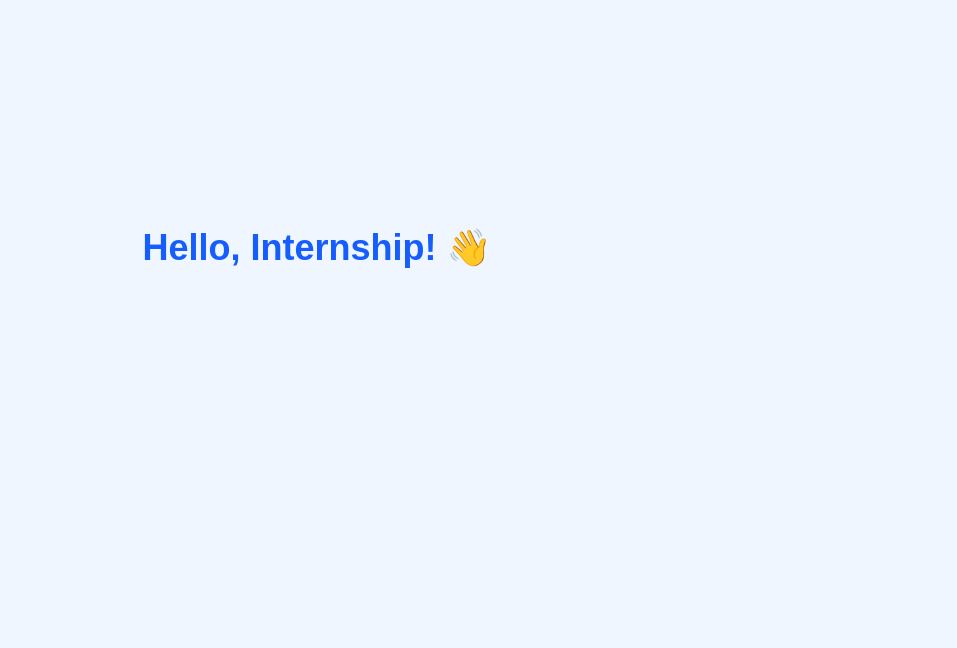
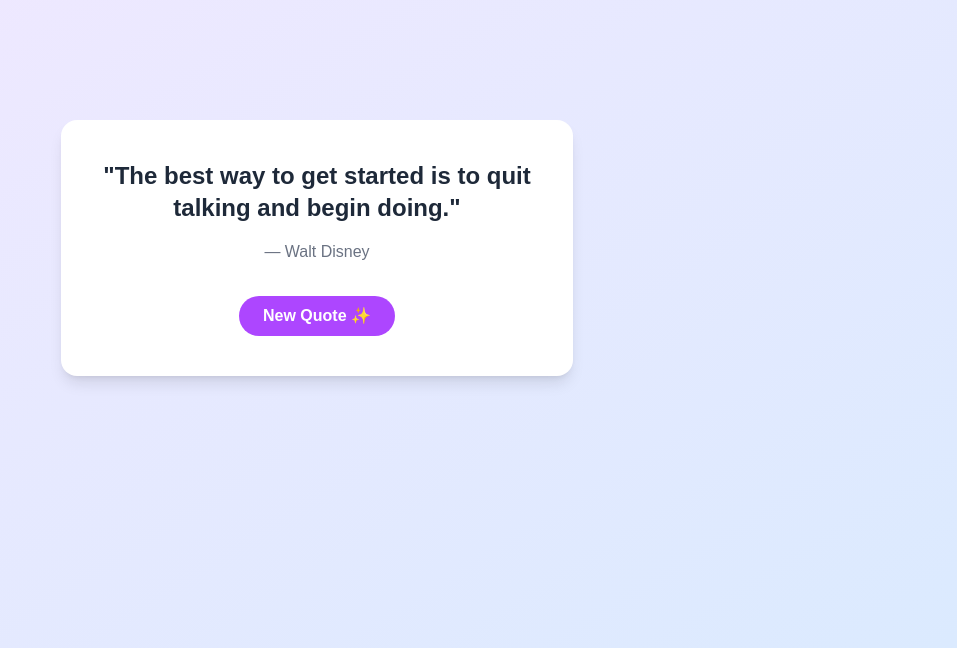
Before and after one commit to Pravitta/intergrated, a Next.js app: page / in a window 1280 px wide. Shown: the part 152-800 px from the top of the page, without its empty margins (323-1280 px from the left). Built offline with nearby package versions, Linux system fonts and the light colour scheme.

Commit message:
first commit

```diff
--- a/app/page.tsx
+++ b/app/page.tsx
@@ -1,7 +1,34 @@
+"use client";
+
+import { useState } from "react";
+
+const quotes = [
+  { text: "The best way to get started is to quit talking and begin doing.", author: "Walt Disney" },
+  { text: "Don't let yesterday take up too much of today.", author: "Will Rogers" },
+  { text: "It's not whether you get knocked down, it's whether you get up.", author: "Vince Lombardi" },
+  { text: "If you are working on something exciting, it will keep you going.", author: "Steve Jobs" },
+  { text: "People who are crazy enough to change the world are the ones who do.", author: "Rob Siltanen" },
+];
+
 export default function Home() {
+  const [index, setIndex] = useState(0);
+
+  const newQuote = () => {
+    setIndex(Math.floor(Math.random() * quotes.length));
+  };
+
   return (
-    <main className="min-h-screen flex items-center justify-center bg-blue-50">
-      <h1 className="text-4xl font-bold text-blue-600">Hello, Internship! 👋</h1>
+    <main className="min-h-screen flex items-center justify-center bg-gradient-to-br from-purple-100 to-blue-100">
+      <div className="bg-white rounded-2xl shadow-lg p-10 max-w-lg text-center">
+        <p className="text-2xl font-semibold text-gray-800 mb-4">"{quotes[index].text}"</p>
+        <p className="text-gray-500 mb-8">— {quotes[index].author}</p>
+        <button
+          onClick={newQuote}
+          className="bg-purple-500 hover:bg-purple-600 text-white font-bold py-2 px-6 rounded-full transition"
+        >
+          New Quote ✨
+        </button>
+      </div>
     </main>
   );
 }
```
